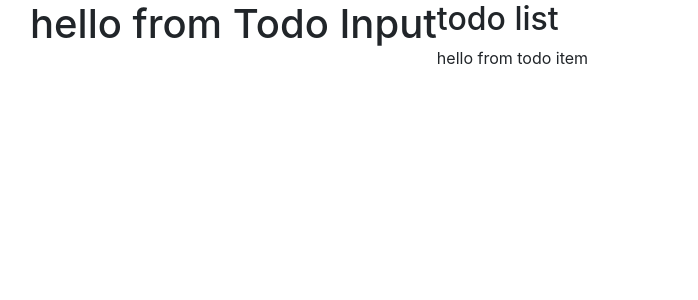
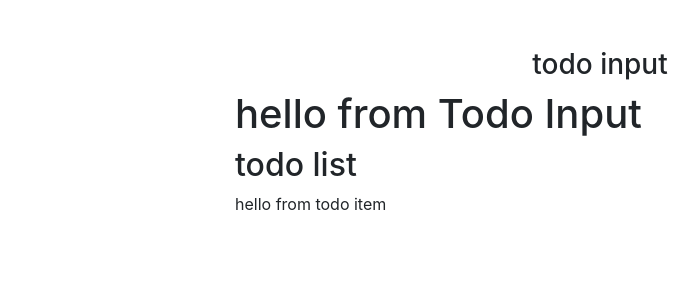
Before and after one commit to WizardOfFrontend/react-todo-list, a React (Create React App) app: page / in a window 1280 px wide. Shown: the top 300 px of the page, without its empty margins (40-738 px from the left). Built offline with nearby package versions, Linux system fonts and the light colour scheme.

Commit message:
App component structure

```diff
--- a/src/App.js
+++ b/src/App.js
@@ -1,20 +1,28 @@
-import React from 'react';
+import React, { Component } from 'react';
 import "@fortawesome/fontawesome-free/css/all.min.css";
 import uuid from 'uuid';
 import "bootstrap/dist/css/bootstrap.min.css";
 import TodoInput from './components/TodoInput';
 import TodoList from './components/TodoList';
-function App() {
-  return (
-    <div>
+class App extends Component {
+  state = {
+    items: [{ id: 1, title: "wake up" }, { id: 2, title: "make breakfast" }],
+    id: uuid()
+  }
+  render() {
+    console.log(this.state);
+    return (
       <div className="container">
         <div className="row">
-          <TodoInput />
-          <TodoList />
+          <div className="col-10 mx-auto col-md-8 mt-5">
+            <h3 className="text-capiitalize text-center">todo input</h3>
+            <TodoInput />
+            <TodoList />
+          </div>
         </div>
       </div>
-    </div>
-  );
+    );
+  }
 }
 
 export default App;
```
